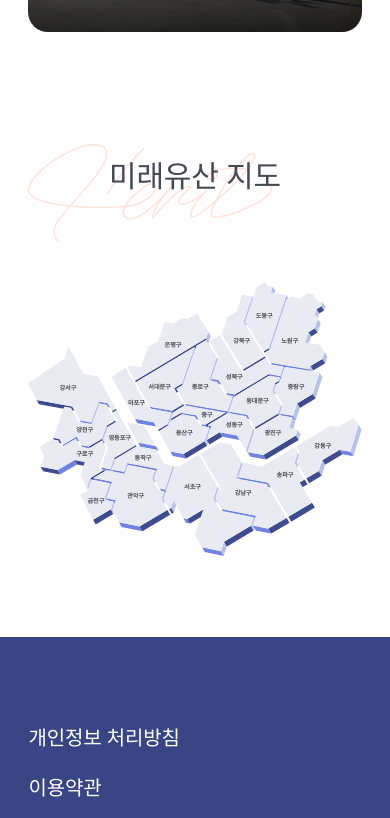
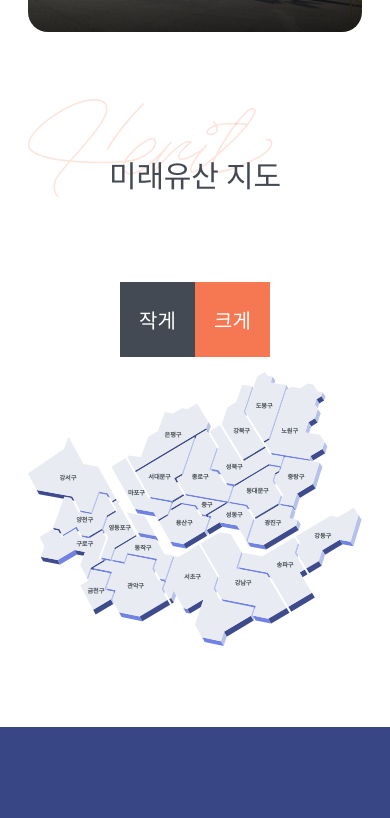
Before and after one commit to DeAcct/seoulFutureHeritage, a plain HTML site: page find.html in a window 390 px wide. Shown: the part 1029-1847 px from the top of the page. Drawn offline with Linux system fonts and the light colour scheme; a web font is replaced by a local one.

Commit message:
find map interaction
optimize find map interaction in mobile

```diff
--- a/css/reset.css
+++ b/css/reset.css
@@ -51,6 +51,7 @@ button{
     border:none;
     background-color:transparent;
     padding:0;
+    font-family: 'Noto Sans KR', sans-serif;
 }
 html,body{
     font-size: 0.625em;
--- a/css/sub.css
+++ b/css/sub.css
@@ -176,6 +176,9 @@ header .gnbOpen svg>*{
 }
 .mapRight a:hover .cls-3{
     fill: #eeddd7;
+}
+.mapSize{
+    display: none;
 }
 .mapInner .mapVisual{
     position:absolute;
@@ -965,9 +968,37 @@ header .gnbOpen svg>*{
         width: 100%;
         height: 100%;
     }
+    .mapRight.larger{
+        overflow: scroll;
+    }
+    .mapRight.larger svg{
+        width: 300%;
+        height: 300%;
+    }
     .mapRight .mobileText{
         font-size: 1.3rem;
         opacity: 1;
+    }
+    .mapSize{
+        display: flex;
+        width: 150px;
+        height: 75px;
+        margin: 30px auto 15px;
+    }
+    .mapSize button{
+        width: 50%;
+        height: 75px;
+        text-align: center;
+        line-height: 75px;
+        font-size: 2rem;
+        color:#fff;
+        font-weight: 500;
+    }
+    .mapSize .smaller{
+        background-color:#444A54;
+    }
+    .mapSize .larger{
+        background-color:#F67853;
     }
     .mapInner .mapVisual{
         position:absolute;
--- a/find.html
+++ b/find.html
@@ -105,6 +105,10 @@
                         <div class="mapLeft">
                             <strong>지도 위에 마우스를 올려보세요!</strong>
                             <h3>서울시</h3>
+                        </div>
+                        <div class="mapSize">
+                            <button class="smaller">작게</button>
+                            <button class="larger">크게</button>
                         </div>
                         <div class="mapRight">
                             <svg viewBox="0 0 702 577">
@@ -323,7 +327,6 @@
                                     <text class="mobileText" transform="translate(435.49 448.82)">강남구</text>
                                 </a>
                             </svg>
-
                         </div>
                         <div class="mapVisual">
                             <svg viewBox="0 0 1051 376">
--- a/js/sub.js
+++ b/js/sub.js
@@ -56,6 +56,9 @@ if (hasClass(document.body.classList, 'tourCourse')){
 else if (hasClass(document.body.classList, 'find')){
     const $mapA = document.querySelectorAll('.mapRight svg>a')
     const $locaHeading = document.querySelector('.mapLeft h3')
+    const $smaller = document.querySelector('.smaller')
+    const $larger = document.querySelector('.larger')
+    const $mapRight = document.querySelector('.mapRight')
 
     anime({
         targets:'.mapVisLine',
@@ -70,6 +73,12 @@ else if (hasClass(document.body.classList, 'find')){
         target.addEventListener('mouseenter', function(){
             $locaHeading.innerText=this.dataset.loca
         })
+    })
+    $larger.addEventListener('click', ()=>{
+        $mapRight.classList.add('larger')
+    })
+    $smaller.addEventListener('click', ()=>{
+        $mapRight.classList.remove('larger')
     })
 }
 else if (hasClass(document.body.classList, 'detail')){
```
